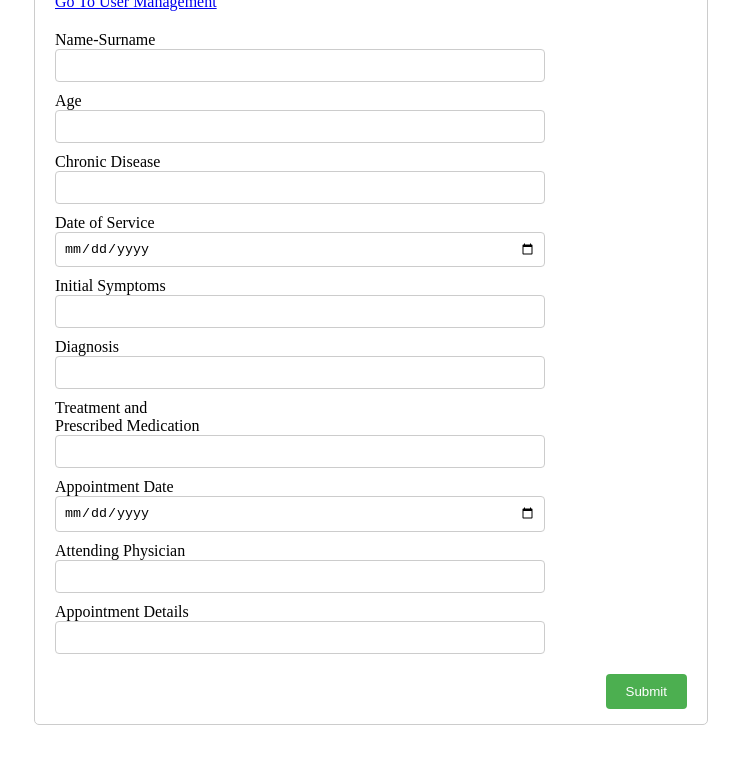
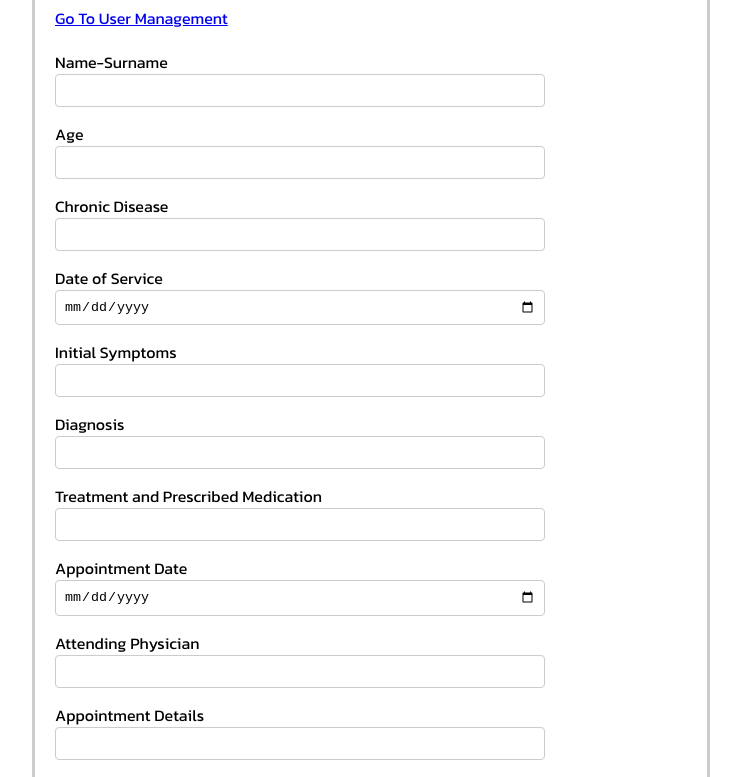
Before and after one commit to WinThanawin/Project_3, a plain HTML site: page frontend/home.html in a window 1280 px wide. Shown: the part 116-893 px from the top of the page, without its empty margins (269-1010 px from the left). Before the commit the page ends 849 px from the top, so only its background shows below. Drawn offline with nearby package versions, Linux system fonts and the light colour scheme.

Commit message:
Update home.css

```diff
--- a/frontend/home.css
+++ b/frontend/home.css
@@ -1,9 +1,15 @@
+@font-face {
+    font-family: "kanit";
+    src: url("./Kanit/Kanit-Regular.ttf");
+  }
+
 .container {
     width: 50%;
     margin: auto;
     padding: 20px;
-    border: 1px solid #ccc;
-    border-radius: 5px;
+    border: 3px solid #ccc;
+    border-radius: 1px;
+    font-family: "kanit";
 }
 
 .container h1 {
@@ -15,12 +21,12 @@
 }
 
 .container form div {
-    margin-bottom: 10px;
+    margin-bottom: 15px;
 }
 
 .container form div label {
     display: inline-block;
-    width: 150px;
+    width: 300px;
 }
 
 .container form div input[type="text"],
```
